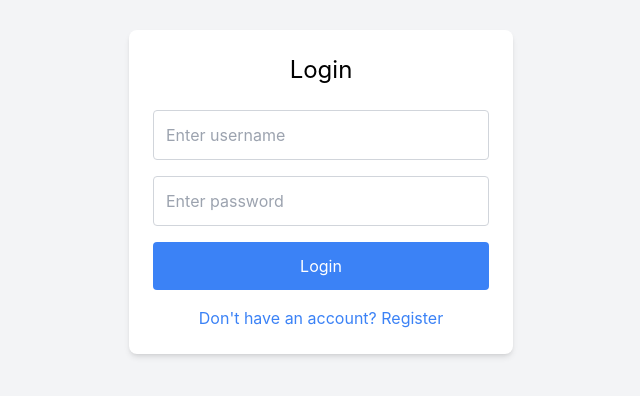
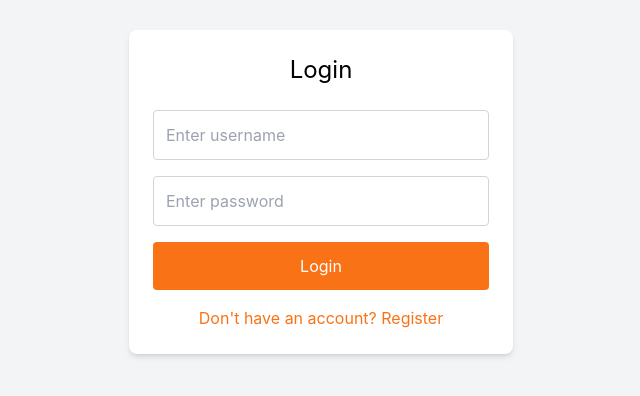
Before and after one commit to saksham0712/hackers-news-clone, a React (Create React App) app: page /login in a window 1280 px wide. Shown: the part 208-604 px from the top of the page, without its empty margins (319-959 px from the left). Built offline with nearby package versions, Linux system fonts and the light colour scheme.

Commit message:
complete

```diff
--- a/src/components/Home.js
+++ b/src/components/Home.js
@@ -58,7 +58,7 @@ const App = () => {
         {loading && <p className="text-center">Loading...</p>}
         <div className="my-2 flex justify-between">
           <div></div>
-          <p className="text-sm">
+          <p className="text-sm mx-2">
             {totalResults} results ({processTime} seconds)
           </p>
         </div>
--- a/src/components/Login.js
+++ b/src/components/Login.js
@@ -87,7 +87,7 @@ const LoginRegister = () => {
 
         <button
           onClick={isLogin ? handleLogin : handleRegister}
-          className="w-full p-3 bg-blue-500 text-white rounded"
+          className="w-full p-3 bg-orange-500 text-white rounded"
           disabled={loading}
         >
           {loading ? "Please wait..." : isLogin ? "Login" : "Register"}
@@ -104,7 +104,7 @@ const LoginRegister = () => {
             setUsername(""); // Clear input fields on toggle
             setPassword("");
           }}
-          className="text-blue-500 hover:underline"
+          className="text-orange-500 hover:underline"
         >
           {isLogin ? "Don't have an account? Register" : "Already have an account? Login"}
         </button>
```
